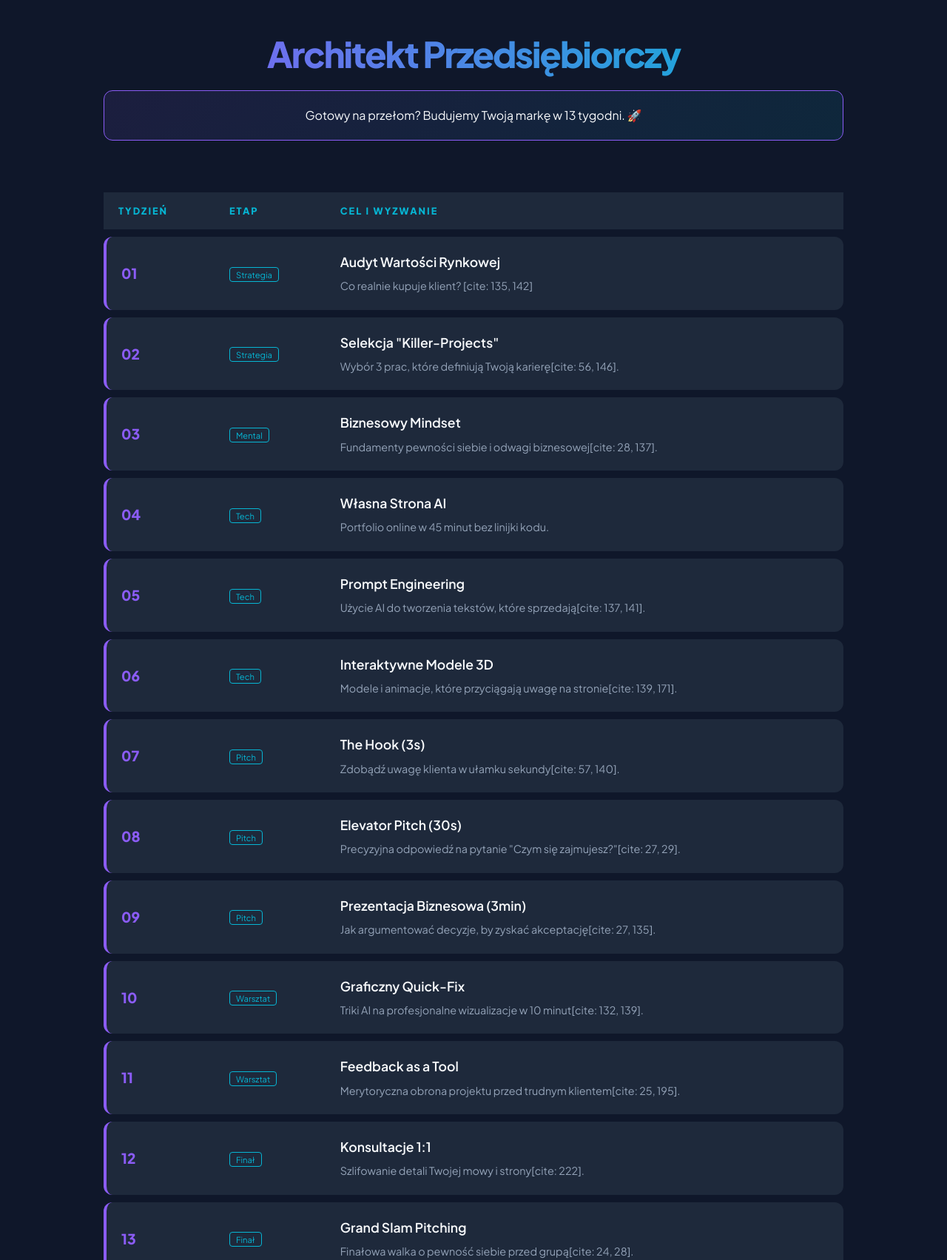
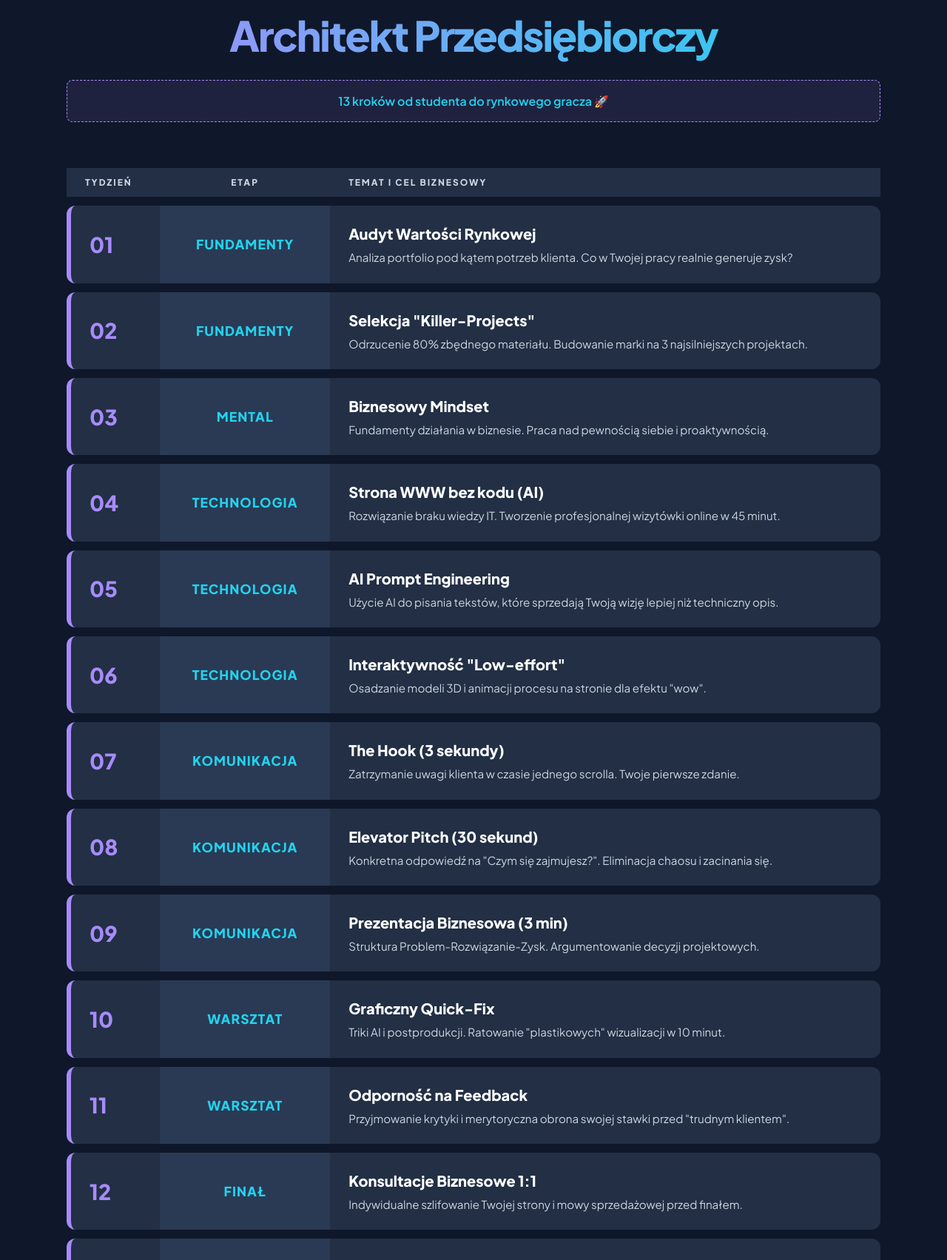
Before and after one commit to bart10152/interaktywneprezentacje, a plain HTML site: page index.html in a window 1280 px wide. Shown: the part 37-1740 px from the top of the page at 74% size. Drawn offline with Linux system fonts and the light colour scheme.

Commit message:
Update index.html

```diff
--- a/index.html
+++ b/index.html
@@ -7,11 +7,12 @@
     <style>
         :root {
             --bg-dark: #0f172a;
-            --card-bg: #1e293b;
-            --accent-purple: #8b5cf6;
-            --accent-cyan: #06b6d4;
+            --row-bg: #222f44; /* Nieco rozjaśnione paski */
+            --etap-bg: #2a3a54; /* Delikatnie inny kolor dla kolumny Etap */
+            --accent-purple: #a78bfa; /* Jaśniejszy fiolet dla lepszej czytelności */
+            --accent-cyan: #22d3ee;
             --text-main: #f8fafc;
-            --text-dim: #94a3b8;
+            --text-dim: #cbd5e1;
         }
 
         body {
@@ -24,73 +25,106 @@
         }
 
         .container {
-            max-width: 1000px;
+            max-width: 1100px;
             margin: 0 auto;
         }
 
         header {
             text-align: center;
-            margin-bottom: 60px;
+            margin-bottom: 50px;
         }
 
         header h1 {
-            font-size: 3rem;
+            font-size: 3.5rem;
             font-weight: 800;
             background: linear-gradient(to right, var(--accent-purple), var(--accent-cyan));
             -webkit-background-clip: text;
             -webkit-text-fill-color: transparent;
-            margin-bottom: 10px;
+            margin: 0;
             letter-spacing: -2px;
         }
 
         .cta-box {
-            background: linear-gradient(135deg, rgba(139, 92, 246, 0.1), rgba(6, 182, 212, 0.1));
-            border: 1px solid var(--accent-purple);
-            padding: 20px;
-            border-radius: 12px;
-            text-align: center;
-            margin-bottom: 40px;
+            background: rgba(167, 139, 250, 0.1);
+            border: 1px dashed var(--accent-purple);
+            padding: 15px;
+            border-radius: 8px;
+            color: var(--accent-cyan);
+            margin-top: 15px;
+            font-weight: 600;
         }
 
         table {
             width: 100%;
             border-collapse: separate;
-            border-spacing: 0 10px;
+            border-spacing: 0 12px;
         }
 
         th {
             text-align: left;
-            padding: 15px 20px;
-            color: var(--accent-cyan);
+            padding: 10px 25px;
+            color: var(--text-dim);
             text-transform: uppercase;
-            font-size: 0.8rem;
+            font-size: 0.75rem;
             letter-spacing: 2px;
         }
 
         tr {
-            background-color: var(--card-bg);
-            transition: transform 0.2s ease, box-shadow 0.2s ease;
+            background-color: var(--row-bg);
+            transition: all 0.2s ease;
         }
 
         tr:hover {
-            transform: scale(1.01);
-            box-shadow: 0 10px 20px rgba(0,0,0,0.3);
-            background-color: #27354d;
+            background-color: #2d3d5a;
+            transform: translateX(5px);
         }
 
         td {
-            padding: 20px;
+            padding: 22px 25px;
         }
 
-        td:first-child { border-radius: 12px 0 0 12px; border-left: 4px solid var(--accent-purple); }
+        /* Zaokrąglenia i paski */
+        td:first-child { border-radius: 12px 0 0 12px; border-left: 6px solid var(--accent-purple); }
         td:last-child { border-radius: 0 12px 12px 0; }
 
-        .week { font-weight: 800; color: var(--accent-purple); font-size: 1.2rem; }
-        .tag { font-size: 0.7rem; color: var(--accent-cyan); border: 1px solid var(--accent-cyan); padding: 2px 8px; border-radius: 4px; }
-        .topic { display: block; font-weight: 600; margin-bottom: 5px; font-size: 1.1rem; }
-        .desc { color: var(--text-dim); font-size: 0.9rem; }
+        /* Wyróżnienie kolumny ETAP */
+        .col-etap {
+            background-color: var(--etap-bg);
+            text-align: center;
+            width: 180px;
+        }
 
-        @media print { body { background: white; color: black; } .container { box-shadow: none; } }
+        .week-no {
+            font-size: 1.8rem; /* Powiększony numer tygodnia */
+            font-weight: 800;
+            color: var(--accent-purple);
+            display: block;
+            line-height: 1;
+        }
+
+        .etap-label {
+            font-size: 1.1rem; /* Powiększona nazwa etapu */
+            font-weight: 700;
+            color: var(--accent-cyan);
+            text-transform: uppercase;
+            letter-spacing: 1px;
+        }
+
+        .topic {
+            display: block;
+            font-weight: 700;
+            font-size: 1.25rem;
+            margin-bottom: 4px;
+            color: #fff;
+        }
+
+        .desc {
+            color: var(--text-dim);
+            font-size: 0.95rem;
+            display: block;
+        }
+
+        .no-print { margin-top: 30px; font-size: 0.8rem; color: var(--text-dim); text-align: center; }
     </style>
 </head>
 <body>
@@ -98,87 +132,125 @@
 <div class="container">
     <header>
         <h1>Architekt Przedsiębiorczy</h1>
-        <div class="cta-box">
-            Gotowy na przełom? Budujemy Twoją markę w 13 tygodni. 🚀
-        </div>
+        <div class="cta-box">13 kroków od studenta do rynkowego gracza 🚀</div>
     </header>
 
     <table>
         <thead>
             <tr>
                 <th>Tydzień</th>
-                <th>Etap</th>
-                <th>Cel i Wyzwanie</th>
+                <th style="text-align: center;">Etap</th>
+                <th>Temat i cel biznesowy</th>
             </tr>
         </thead>
         <tbody>
             <tr>
-                <td class="week">01</td>
-                <td><span class="tag">Strategia</span></td>
-                <td><span class="topic">Audyt Wartości Rynkowej</span><span class="desc">Co realnie kupuje klient? [cite: 135, 142]</span></td>
+                <td><span class="week-no">01</span></td>
+                <td class="col-etap"><span class="etap-label">Fundamenty</span></td>
+                <td>
+                    <span class="topic">Audyt Wartości Rynkowej</span>
+                    <span class="desc">Analiza portfolio pod kątem potrzeb klienta. Co w Twojej pracy realnie generuje zysk?</span>
+                </td>
             </tr>
             <tr>
-                <td class="week">02</td>
-                <td><span class="tag">Strategia</span></td>
-                <td><span class="topic">Selekcja "Killer-Projects"</span><span class="desc">Wybór 3 prac, które definiują Twoją karierę[cite: 56, 146].</span></td>
+                <td><span class="week-no">02</span></td>
+                <td class="col-etap"><span class="etap-label">Fundamenty</span></td>
+                <td>
+                    <span class="topic">Selekcja "Killer-Projects"</span>
+                    <span class="desc">Odrzucenie 80% zbędnego materiału. Budowanie marki na 3 najsilniejszych projektach.</span>
+                </td>
             </tr>
             <tr>
-                <td class="week">03</td>
-                <td><span class="tag">Mental</span></td>
-                <td><span class="topic">Biznesowy Mindset</span><span class="desc">Fundamenty pewności siebie i odwagi biznesowej[cite: 28, 137].</span></td>
+                <td><span class="week-no">03</span></td>
+                <td class="col-etap"><span class="etap-label">Mental</span></td>
+                <td>
+                    <span class="topic">Biznesowy Mindset</span>
+                    <span class="desc">Fundamenty działania w biznesie. Praca nad pewnością siebie i proaktywnością.</span>
+                </td>
             </tr>
             <tr>
-                <td class="week">04</td>
-                <td><span class="tag">Tech</span></td>
-                <td><span class="topic">Własna Strona AI</span><span class="desc">Portfolio online w 45 minut bez linijki kodu.</span></td>
+                <td><span class="week-no">04</span></td>
+                <td class="col-etap"><span class="etap-label">Technologia</span></td>
+                <td>
+                    <span class="topic">Strona WWW bez kodu (AI)</span>
+                    <span class="desc">Rozwiązanie braku wiedzy IT. Tworzenie profesjonalnej wizytówki online w 45 minut.</span>
+                </td>
             </tr>
             <tr>
-                <td class="week">05</td>
-                <td><span class="tag">Tech</span></td>
-                <td><span class="topic">Prompt Engineering</span><span class="desc">Użycie AI do tworzenia tekstów, które sprzedają[cite: 137, 141].</span></td>
+                <td><span class="week-no">05</span></td>
+                <td class="col-etap"><span class="etap-label">Technologia</span></td>
+                <td>
+                    <span class="topic">AI Prompt Engineering</span>
+                    <span class="desc">Użycie AI do pisania tekstów, które sprzedają Twoją wizję lepiej niż techniczny opis.</span>
+                </td>
             </tr>
             <tr>
-                <td class="week">06</td>
-                <td><span class="tag">Tech</span></td>
-                <td><span class="topic">Interaktywne Modele 3D</span><span class="desc">Modele i animacje, które przyciągają uwagę na stronie[cite: 139, 171].</span></td>
+                <td><span class="week-no">06</span></td>
+                <td class="col-etap"><span class="etap-label">Technologia</span></td>
+                <td>
+                    <span class="topic">Interaktywność "Low-effort"</span>
+                    <span class="desc">Osadzanie modeli 3D i animacji procesu na stronie dla efektu "wow".</span>
+                </td>
             </tr>
             <tr>
-                <td class="week">07</td>
-                <td><span class="tag">Pitch</span></td>
-                <td><span class="topic">The Hook (3s)</span><span class="desc">Zdobądź uwagę klienta w ułamku sekundy[cite: 57, 140].</span></td>
+                <td><span class="week-no">07</span></td>
+                <td class="col-etap"><span class="etap-label">Komunikacja</span></td>
+                <td>
+                    <span class="topic">The Hook (3 sekundy)</span>
+                    <span class="desc">Zatrzymanie uwagi klienta w czasie jednego scrolla. Twoje pierwsze zdanie.</span>
+                </td>
             </tr>
             <tr>
-                <td class="week">08</td>
-                <td><span class="tag">Pitch</span></td>
-                <td><span class="topic">Elevator Pitch (30s)</span><span class="desc">Precyzyjna odpowiedź na pytanie "Czym się zajmujesz?"[cite: 27, 29].</span></td>
+                <td><span class="week-no">08</span></td>
+                <td class="col-etap"><span class="etap-label">Komunikacja</span></td>
+                <td>
+                    <span class="topic">Elevator Pitch (30 sekund)</span>
+                    <span class="desc">Konkretna odpowiedź na "Czym się zajmujesz?". Eliminacja chaosu i zacinania się.</span>
+                </td>
             </tr>
             <tr>
-                <td class="week">09</td>
-                <td><span class="tag">Pitch</span></td>
-                <td><span class="topic">Prezentacja Biznesowa (3min)</span><span class="desc">Jak argumentować decyzje, by zyskać akceptację[cite: 27, 135].</span></td>
+                <td><span class="week-no">09</span></td>
+                <td class="col-etap"><span class="etap-label">Komunikacja</span></td>
+                <td>
+                    <span class="topic">Prezentacja Biznesowa (3 min)</span>
+                    <span class="desc">Struktura Problem-Rozwiązanie-Zysk. Argumentowanie decyzji projektowych.</span>
+                </td>
             </tr>
             <tr>
-                <td class="week">10</td>
-                <td><span class="tag">Warsztat</span></td>
-                <td><span class="topic">Graficzny Quick-Fix</span><span class="desc">Triki AI na profesjonalne wizualizacje w 10 minut[cite: 132, 139].</span></td>
+                <td><span class="week-no">10</span></td>
+                <td class="col-etap"><span class="etap-label">Warsztat</span></td>
+                <td>
+                    <span class="topic">Graficzny Quick-Fix</span>
+                    <span class="desc">Triki AI i postprodukcji. Ratowanie "plastikowych" wizualizacji w 10 minut.</span>
+                </td>
             </tr>
             <tr>
-                <td class="week">11</td>
-                <td><span class="tag">Warsztat</span></td>
-                <td><span class="topic">Feedback as a Tool</span><span class="desc">Merytoryczna obrona projektu przed trudnym klientem[cite: 25, 195].</span></td>
+                <td><span class="week-no">11</span></td>
+                <td class="col-etap"><span class="etap-label">Warsztat</span></td>
+                <td>
+                    <span class="topic">Odporność na Feedback</span>
+                    <span class="desc">Przyjmowanie krytyki i merytoryczna obrona swojej stawki przed "trudnym klientem".</span>
+                </td>
             </tr>
             <tr>
-                <td class="week">12</td>
-                <td><span class="tag">Finał</span></td>
-                <td><span class="topic">Konsultacje 1:1</span><span class="desc">Szlifowanie detali Twojej mowy i strony[cite: 222].</span></td>
+                <td><span class="week-no">12</span></td>
+                <td class="col-etap"><span class="etap-label">Finał</span></td>
+                <td>
+                    <span class="topic">Konsultacje Biznesowe 1:1</span>
+                    <span class="desc">Indywidualne szlifowanie Twojej strony i mowy sprzedażowej przed finałem.</span>
+                </td>
             </tr>
             <tr>
-                <td class="week">13</td>
-                <td><span class="tag">Finał</span></td>
-                <td><span class="topic">Grand Slam Pitching</span><span class="desc">Finałowa walka o pewność siebie przed grupą[cite: 24, 28].</span></td>
+                <td><span class="week-no">13</span></td>
+                <td class="col-etap"><span class="etap-label">Finał</span></td>
+                <td>
+                    <span class="topic">Grand Slam Pitching</span>
+                    <span class="desc">Ostateczny test pewności siebie. Prezentacja przed grupą (3s / 30s / 3min).</span>
+                </td>
             </tr>
         </tbody>
     </table>
+    <div class="no-print">Wskazówka: Plik zoptymalizowany pod "Drukuj do PDF" dla Twoich studentów.</div>
 </div>
 
 </body>
```
